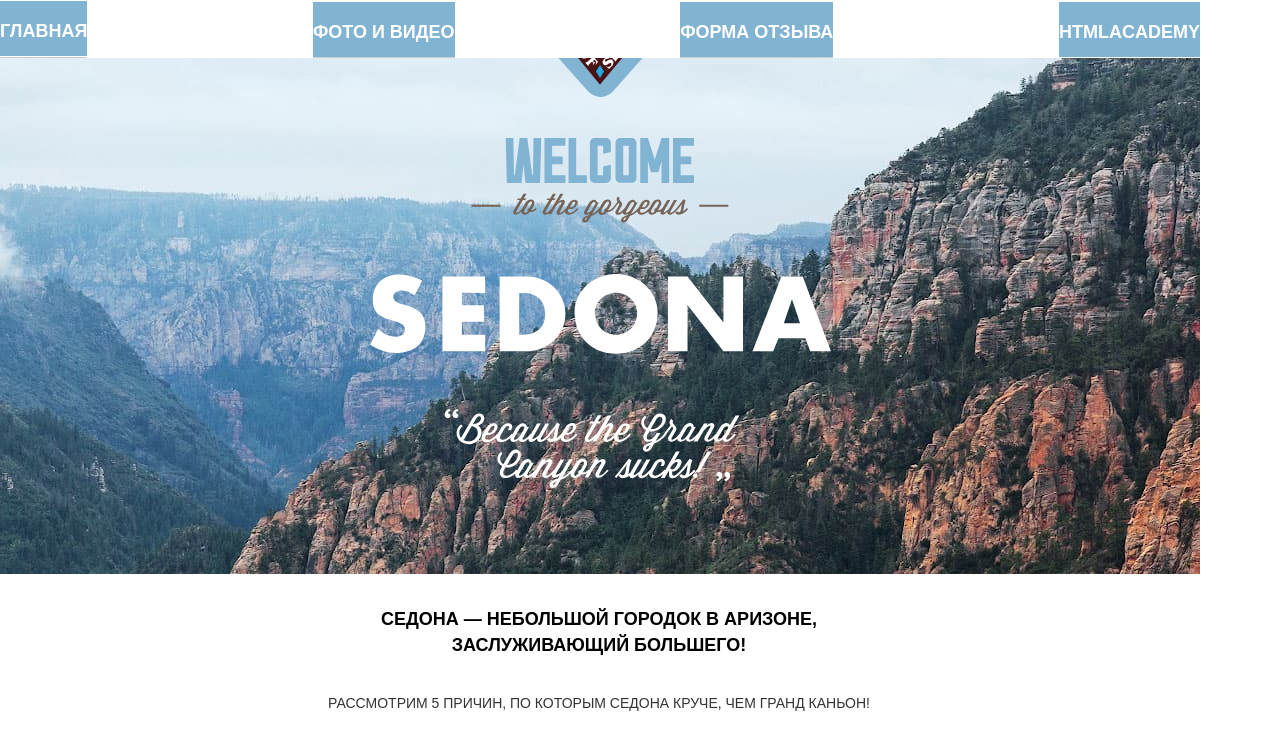
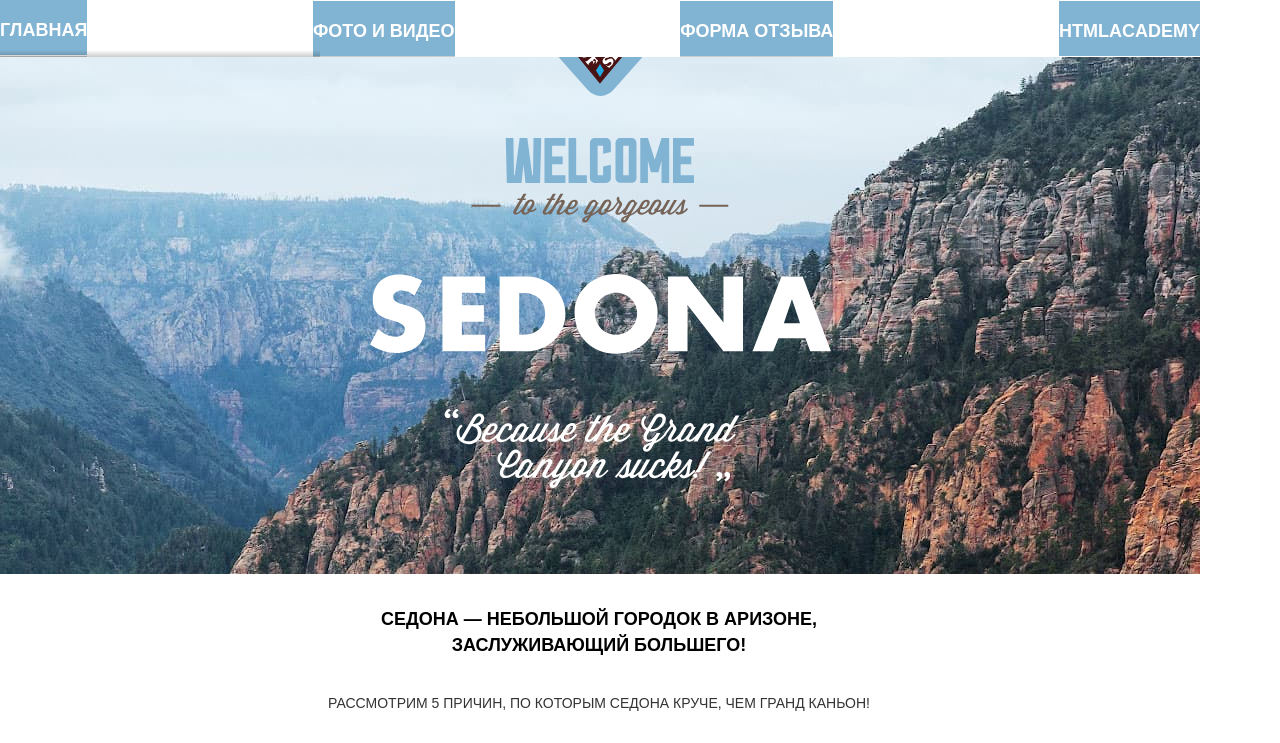
Before and after one commit to htmlacademy-adaptive/2118115-sedona-26, a website: page source/index.html in a window 1280 px wide. Shown: the top 743 px of the page. Drawn offline with nearby package versions, Linux system fonts and the light colour scheme; files that its build step writes are made by us from their sources.

Commit message:
Добавила градиент в меню

```diff
--- a/source/sass/blocks/logo.scss
+++ b/source/sass/blocks/logo.scss
@@ -4,5 +4,4 @@
     width: 185px;
     z-index: 2;
     position: relative;
-    top: 1px;
 }
--- a/source/sass/blocks/main-navigation.scss
+++ b/source/sass/blocks/main-navigation.scss
@@ -5,7 +5,7 @@
     min-height: 56px;
     position: relative;
     background-color: #ffffff;
-    top: -101px;
+    top: -102px;
 }
 
 .main-navigation__list {
@@ -119,3 +119,14 @@
 .main-navigation--opened {
     z-index: 3;
 }
+
+.main-navigation--opened::before {
+    content: "";
+    position: absolute;
+    bottom: 0;
+    left: 0;
+    z-index: 2;
+    width: 320px;
+    height: 7px;
+    background: linear-gradient(180deg, rgba(0, 0, 0, 0) 0%, rgba(0, 0, 0, 0.2) 100%);
+}
```
